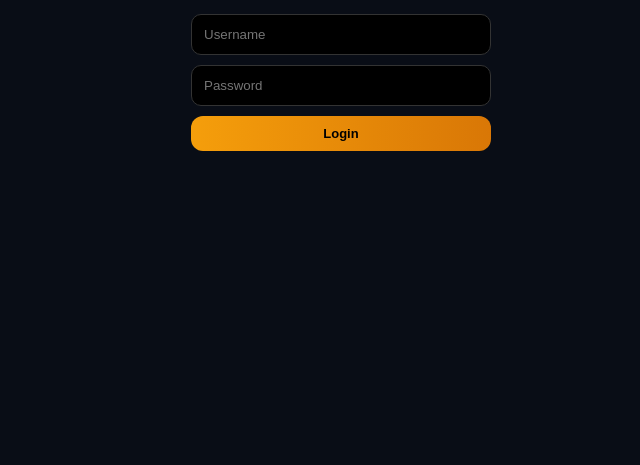
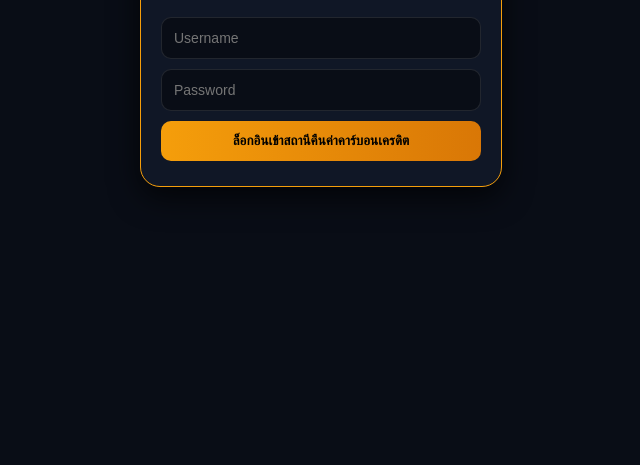
Before and after one commit to yuttanafx/tvet-mining, a website: page index.html in a window 1280 px wide. Shown: the part 335-800 px from the top of the page, without its empty margins (319-959 px from the left). Drawn offline with nearby package versions, Linux system fonts and the light colour scheme.

Commit message:
Update index.html

```diff
--- a/index.html
+++ b/index.html
@@ -3,86 +3,116 @@
 <head>
     <meta charset="UTF-8">
     <meta name="viewport" content="width=device-width, initial-scale=1.0, maximum-scale=1.0, user-scalable=no">
-    <title>TVET Deep Tech Mining</title>
+    <title>TVET Telegram Private Mining</title>
     <script src="https://cdnjs.cloudflare.com/ajax/libs/ethers/6.7.0/ethers.umd.min.js"></script>
-    <script src="https://cdn.jsdelivr.net/npm/chart.js"></script>
     <style>
-        html, body { height: 100%; margin: 0; padding: 0; background: #090d16; color: #fff; font-family: sans-serif; overflow: hidden; }
-        .app-container { background: rgba(17, 24, 39, 0.7); backdrop-filter: blur(12px); border: 1px solid rgba(245, 158, 11, 0.3); border-radius: 25px; padding: 15px; width: 95%; max-width: 340px; height: 95vh; margin: 5px auto; display: flex; flex-direction: column; justify-content: space-between; box-sizing: border-box; }
-        .logo-img { width: 60px; height: 60px; border-radius: 50%; margin: 0 auto; }
-        .balance-value { font-size: 30px; font-weight: 800; font-family: monospace; }
-        .dashboard-grid { display: grid; grid-template-columns: 1fr 1fr; gap: 8px; margin: 10px 0; }
-        .stat-card { background: rgba(255, 255, 255, 0.03); border: 1px solid rgba(245, 158, 11, 0.2); padding: 8px; border-radius: 12px; }
-        .stat-value { font-size: 13px; font-weight: bold; color: #fbbf24; }
-        .stat-label { font-size: 8px; color: #9ca3af; text-transform: uppercase; }
-        .btn { width: 100%; padding: 10px; font-size: 13px; font-weight: bold; border-radius: 12px; border: none; cursor: pointer; margin-bottom: 5px; }
-        .btn-primary { background: linear-gradient(90deg, #f59e0b 0%, #d97706 100%); color: #000; }
-        .btn-stop { background: #ef4444; color: #fff; }
-        .btn-claim { background: linear-gradient(90deg, #10b981 0%, #059669 100%); color: #fff; }
-        .login-overlay { position: fixed; top: 0; left: 0; width: 100%; height: 100%; background: #090d16; z-index: 9999; display: flex; align-items: center; justify-content: center; padding: 20px; }
-        .input-field { width: 100%; padding: 12px; border-radius: 10px; border: 1px solid #333; background: #000; color: #fff; margin-bottom: 10px; box-sizing: border-box; }
+        html, body { height: 100%; margin: 0; padding: 0; overflow: hidden; background: #090d16; }
+        body { font-family: 'Segoe UI', Arial, sans-serif; background: linear-gradient(135deg, #090d16 0%, #111827 100%); color: #ffffff; display: flex; align-items: center; justify-content: center; padding: 10px; box-sizing: border-box; }
+        .app-container { background: rgba(17, 24, 39, 0.7); backdrop-filter: blur(12px); border: 1px solid rgba(245, 158, 11, 0.3); border-radius: 25px; padding: 15px 20px; width: 100%; max-width: 340px; height: 95vh; max-height: 580px; text-align: center; box-shadow: 0 15px 35px rgba(0,0,0,0.6); display: flex; flex-direction: column; justify-content: space-between; box-sizing: border-box; }
+        .logo-img { width: 85px; height: 85px; border-radius: 50%; box-shadow: 0 0 25px rgba(27, 169, 233, 0.6); margin: 0 auto 5px auto; display: block; object-fit: contain; }
+        .mining-status { font-size: 11px; color: #fbbf24; background: rgba(245, 158, 11, 0.15); padding: 5px 10px; border-radius: 20px; display: inline-block; margin-bottom: 5px; font-weight: 500; width: 100%; box-sizing: border-box; }
+        .balance-title { font-size: 11px; color: #9ca3af; margin: 0; text-transform: uppercase; letter-spacing: 1px; }
+        .balance-value { font-size: 34px; font-weight: 800; color: #ffffff; margin: 5px 0; font-family: monospace; letter-spacing: 1px; }
+        .difficulty-card { background: rgba(245, 158, 11, 0.04); border: 1px solid rgba(245, 158, 11, 0.15); border-radius: 12px; padding: 10px; margin-bottom: 8px; text-align: left; font-size: 11px; line-height: 1.6; }
+        .difficulty-card span { float: right; font-weight: bold; color: #fbbf24; }
+        .btn { width: 100%; padding: 12px; font-size: 14px; font-weight: bold; border-radius: 12px; border: none; cursor: pointer; transition: all 0.2s; margin-bottom: 6px; box-sizing: border-box; }
+        .btn-primary { background: linear-gradient(90deg, #f59e0b 0%, #d97706 100%); color: #000000; display: block; }
+        .btn-stop { background: #ef4444; color: #ffffff; display: block; }
+        .btn-web3 { background: rgba(130, 71, 229, 0.15); color: #a78bfa; border: 1px solid rgba(130, 71, 229, 0.4); display: block; }
+        .btn-claim { background: linear-gradient(90deg, #10b981 0%, #059669 100%); color: #ffffff; display: block; font-size: 13px; letter-spacing: 0.5px; }
+        .btn-claim:disabled { background: #374151; color: #9ca3af; box-shadow: none; cursor: not-allowed; }
+        .bottom-area { width: 100%; box-sizing: border-box; text-align: center; }
+        .token-address-badge-bottom { background: rgba(255, 255, 255, 0.04); border: 1px dashed rgba(245, 158, 11, 0.3); border-radius: 12px; padding: 6px 10px; text-align: left; display: flex; align-items: center; justify-content: space-between; box-sizing: border-box; width: 100%; }
+        .contract-info-box { overflow: hidden; max-width: 190px; cursor: pointer; }
+        .contract-label { font-weight: bold; color: #fbbf24; font-size: 8px; text-transform: uppercase; letter-spacing: 0.5px; }
+        .token-info-text { color: #ffffff; overflow: hidden; text-overflow: ellipsis; white-space: nowrap; font-family: monospace; font-size: 10px; margin-top: 1px; }
+        .btn-add-token-bottom { background: linear-gradient(135deg, #8247e5 0%, #6326c7 100%); color: #ffffff; border: none; padding: 5px 8px; font-size: 9px; font-weight: bold; border-radius: 6px; cursor: pointer; box-shadow: 0 2px 5px rgba(0,0,0,0.3); transition: all 0.2s; white-space: nowrap; }
+        .login-overlay { position: fixed; top: 0; left: 0; width: 100%; height: 100%; background: #090d16; display: flex; align-items: center; justify-content: center; z-index: 9999; padding: 20px; box-sizing: border-box; }
+        .login-box { background: rgba(17, 24, 39, 0.95); border: 1px solid #f59e0b; border-radius: 20px; padding: 25px 20px; width: 100%; max-width: 320px; text-align: center; box-shadow: 0 10px 30px rgba(0,0,0,0.7); }
+        .input-field { width: 100%; padding: 12px; border-radius: 10px; border: 1px solid rgba(255,255,255,0.1); background: rgba(0,0,0,0.4); color: #ffffff; font-size: 14px; box-sizing: border-box; margin-bottom: 10px; }
+        .btn-login { background: linear-gradient(90deg, #f59e0b 0%, #d97706 100%); color: #000000; font-weight: bold; width: 100%; padding: 12px; border-radius: 10px; border: none; cursor: pointer; }
     </style>
 </head>
 <body>
     <div id="loginSection" class="login-overlay">
-        <div style="width:100%; max-width:300px;">
+        <div class="login-box">
+            <div style="font-size:20px; color:#f59e0b; margin-bottom:20px;">TVET ENERGY MINING</div>
             <input type="text" id="userInput" class="input-field" placeholder="Username">
             <input type="password" id="passInput" class="input-field" placeholder="Password">
-            <button class="btn btn-primary" onclick="loginAction()">Login</button>
+            <button class="btn-login" onclick="loginAction()">ล็อกอินเข้าสถานีคืนค่าคาร์บอนเครดิต</button>
         </div>
     </div>
-
     <div class="app-container">
         <div>
-            <img src="https://i.postimg.cc/ncjSwbjv/Gemini-Generated-Image-ncdze7ncdze7ncdz-removebg-preview.png" class="logo-img">
-            <div id="currentLoggedUser" style="font-size:10px; color:#fbbf24;">ไม่ได้ล็อกอิน</div>
+            <img src="https://i.postimg.cc/ncjSwbjv/Gemini-Generated-Image-ncdze7ncdze7ncdz-removebg-preview.png" class="logo-img" alt="TVET Coin Logo">
+            <div class="mining-status" id="miningStatus">⛏️ สมาชิก: <span id="currentLoggedUser" style="color:#fbbf24;">User</span> (ออนไลน์)</div>
+            <p class="balance-title">ยอดขุดที่ปั๊มสะสมได้ (TVE)</p>
             <div class="balance-value" id="balanceDisplay">0.0000</div>
         </div>
-
-        <div class="dashboard-grid">
-            <div class="stat-card"><div class="stat-label">Efficiency</div><div class="stat-value">98.5%</div></div>
-            <div class="stat-card"><div class="stat-label">Carbon Offset</div><div class="stat-value">0.34 tCO2</div></div>
+        <div>
+            <div class="difficulty-card">
+                <div>📊 เหรียญในระบบทั้งหมด: <span id="totalSupplyDisplay">240,000 / 47,000,000 TVE</span></div>
+                <div>⚡ กำลังวัตต์ส่วนตัว: <span id="rateDisplay">0.0000 TVE / วินาที</span></div>
+                <div>🔥 ระดับความยาก: <span id="diffDisplay">เฟส 1</span></div>
+                <div>⛽ แก๊สสำรอง: <span id="gasDisplay">0.0000 POL</span></div>
+            </div>
+            <button class="btn btn-primary" id="mineBtn" onclick="toggleMining()">เริ่มขุดเหมืองตรง (Start)</button>
+            <button class="btn btn-web3" id="walletBtn" onclick="connWallet()">เชื่อมต่อกระเป๋า Web3</button>
+            <button class="btn btn-claim" id="claimBtn" onclick="claimReward()">ประมวลผลค่าคาร์บอนเครดิต</button>
         </div>
-        <canvas id="miningChart" style="max-height: 80px; width: 100%; margin-bottom: 10px;"></canvas>
-
-        <div>
-            <button class="btn btn-primary" id="mineBtn" onclick="toggleMining()">Start Mining</button>
-            <button class="btn btn-claim" onclick="claimReward()">Claim Credit</button>
-            <button class="btn" style="background:#333; color:#fff;" onclick="addTokenManual()">+ Add TVE</button>
+        <div class="bottom-area">
+            <div id="walletAddress" style="font-size:11px; margin-bottom:6px;">ยังไม่ได้เชื่อมต่อกระเป๋า</div>
+            <div class="token-address-badge-bottom">
+                <div class="contract-info-box" onclick="cpContract()">
+                    <div class="contract-label">📋 CONTRACT:</div>
+                    <div class="token-info-text">0xa5CF2B6A6E333924ECFaA5C9566578DA7cD571f7</div>
+                </div>
+                <button class="btn-add-token-bottom" onclick="addTokenManual()">+ เพิ่มเหรียญ TVE</button>
+            </div>
         </div>
     </div>
-
     <script>
         let user = null, bR = 0, bal = 0, intV = null;
-        var DB = { "tvetech": { pass: "tve2026", rate: 0.0100 }, "tve001": { pass: "power999", rate: 0.0020 } };
-
+        var DB = {
+            "tvetech": { pass: "tve2026", rate: 0.0100 },
+            "tve001":  { pass: "power999", rate: 0.0020 },
+            "varunya": { pass: "tve789", rate: 0.0050 },
+            "สมาชิกใหม่1": { pass: "รหัสผ่าน123", rate: 0.0010 },
+            "สมาชิกใหม่2": { pass: "รหัสผ่าน456", rate: 0.0030 }
+        };
         function loginAction() {
             let u = document.getElementById("userInput").value.trim().toLowerCase(), p = document.getElementById("passInput").value.trim();
-            if(DB[u] && DB[u].pass === p) { user = u; bR = DB[u].rate; document.getElementById("loginSection").style.display = "none"; document.getElementById("currentLoggedUser").innerText = "User: " + u; loadBal(); }
-            else { alert("Login failed"); }
+            if(DB[u] && DB[u].pass === p) { user = u; bR = DB[u].rate; document.getElementById("loginSection").style.display = "none"; document.getElementById("currentLoggedUser").innerText = u; document.getElementById("rateDisplay").innerText = bR.toFixed(4) + " TVE / วินาที"; loadBal(); fetchChain(); }
+            else { alert("ชื่อผู้ใช้หรือรหัสผ่านไม่ถูกต้อง"); }
         }
-        function loadBal(){ bal = parseFloat(localStorage.getItem("bal_"+user) || 0); document.getElementById("balanceDisplay").innerText = bal.toFixed(4); }
+        function loadBal(){ bal = parseFloat(localStorage.getItem("tvet_user_bal_" + user) || 0); document.getElementById("balanceDisplay").innerText = bal.toFixed(4); }
         function toggleMining() {
             const btn = document.getElementById("mineBtn");
-            if(intV) { clearInterval(intV); intV = null; btn.innerText = "Start Mining"; btn.className = "btn btn-primary"; }
-            else { intV = setInterval(()=>{ bal += bR; document.getElementById("balanceDisplay").innerText = bal.toFixed(4); localStorage.setItem("bal_"+user, bal); }, 1000); btn.innerText = "Stop"; btn.className = "btn btn-stop"; }
+            if(intV) { clearInterval(intV); intV = null; btn.innerText = "เริ่มขุดเหมืองตรง (Start)"; btn.className = "btn btn-primary"; }
+            else { intV = setInterval(()=>{ bal += bR; document.getElementById("balanceDisplay").innerText = bal.toFixed(4); localStorage.setItem("tvet_user_bal_" + user, bal); }, 1000); btn.innerText = "หยุดการขุด (Stop)"; btn.className = "btn btn-stop"; }
         }
+        async function connWallet(){ const p = new ethers.BrowserProvider(window.ethereum); const s = await p.getSigner(); const a = await s.getAddress(); document.getElementById("walletAddress").innerText = "Grapea: " + a.substring(0,6) + "..." + a.substring(38); const g = await p.getBalance(a); document.getElementById("gasDisplay").innerText = ethers.formatUnits(g, 18).substring(0,6) + " POL"; }
         async function claimReward() {
-            if (bal <= 0) { alert("ไม่มีเหรียญ"); return; }
+            if (bal <= 0) { alert("ไม่มีเหรียญให้เคลม"); return; }
             const provider = new ethers.BrowserProvider(window.ethereum); const signer = await provider.getSigner(); const userAddress = await signer.getAddress();
             try {
-                const amount = ethers.parseUnits(bal.toFixed(18), 18);
-                const res = await fetch("https://tvet-mining.vercel.app/api/get-signature", { method: "POST", headers: {'Content-Type': 'application/json'}, body: JSON.stringify({ userAddress, amount: amount.toString() }) });
-                const data = await res.json();
-                const contract = new ethers.Contract("0xd77887dB74B319276B27446AB43A161B250EC6B5", ["function claimTokens(uint256, bytes)"], signer);
-                await (await contract.claimTokens(amount, data.signature)).wait();
-                alert("โอนสำเร็จ!"); bal = 0; localStorage.setItem("bal_"+user, 0); document.getElementById("balanceDisplay").innerText = "0.0000";
-            } catch(e) { console.error(e); alert("โอนล้มเหลว"); }
+                const amountToClaim = ethers.parseUnits(bal.toFixed(18), 18);
+                alert("กำลังขอลายเซ็นอนุมัติ...");
+                const response = await fetch("https://tvet-mining.vercel.app/api/get-signature", { method: "POST", headers: { 'Content-Type': 'application/json' }, body: JSON.stringify({ userAddress, amount: amountToClaim.toString() }) });
+                const data = await response.json();
+                if (!data.signature) throw new Error(data.error || "ไม่ได้ลายเซ็น");
+                const contract = new ethers.Contract("0xd77887dB74B319276B27446AB43A161B250EC6B5", ["function claimTokens(uint256 totalCumulativeAmount, bytes signature) external"], signer);
+                alert("กำลังส่งธุรกรรม... โปรดกด Confirm ใน MetaMask");
+                const tx = await contract.claimTokens(amountToClaim, data.signature); await tx.wait();
+                alert("โอนเหรียญสำเร็จ!"); bal = 0; localStorage.setItem("tvet_user_bal_" + user, 0); document.getElementById("balanceDisplay").innerText = "0.0000";
+            } catch (err) { console.error(err); alert("โอนล้มเหลว: " + err.message); }
         }
-        async function addTokenManual() { await window.ethereum.request({ method: 'wallet_watchAsset', params: { type: 'ERC20', options: { address: '0xa5CF2B6A6E333924ECFaA5C9566578DA7cD571f7', symbol: 'TVE', decimals: 18 } } }); }
-
-        const ctx = document.getElementById('miningChart').getContext('2d');
-        new Chart(ctx, { type: 'line', data: { labels: [1,2,3,4,5], datasets: [{ data: [0.01, 0.012, 0.011, 0.015, 0.014], borderColor: '#fbbf24', tension: 0.4, fill: true, backgroundColor: 'rgba(251, 191, 36, 0.05)' }] }, options: { plugins: { legend: { display: false } }, scales: { y: { display: false }, x: { display: false } } } });
+        function cpContract(){ navigator.clipboard.writeText("0xa5CF2B6A6E333924ECFaA5C9566578DA7cD571f7"); alert("Copied!"); }
+        async function addTokenManual() {
+            try { await window.ethereum.request({ method: 'wallet_watchAsset', params: { type: 'ERC20', options: { address: '0xa5CF2B6A6E333924ECFaA5C9566578DA7cD571f7', symbol: 'TVE', decimals: 18 } } }); }
+            catch (error) { console.error(error); }
+        }
+        async function fetchChain(){ try { const p = new ethers.JsonRpcProvider("https://polygon-rpc-mainnet.public.blastapi.io"); const c = new ethers.Contract("0x6caa0219a0ACb4d6E4eC76764691a3D4c2148648", ["function tveToken() external view returns (address)"], p); const t = new ethers.Contract(await c.tveToken(), ["function totalSupply() external view returns (uint256)"], p); const s = parseFloat(ethers.formatUnits(await t.totalSupply(), 18)); document.getElementById("totalSupplyDisplay").innerText = (s > 240000 ? s : 240000).toLocaleString() + " TVE"; } catch(e) {} }
     </script>
 </body>
 </html>
```
